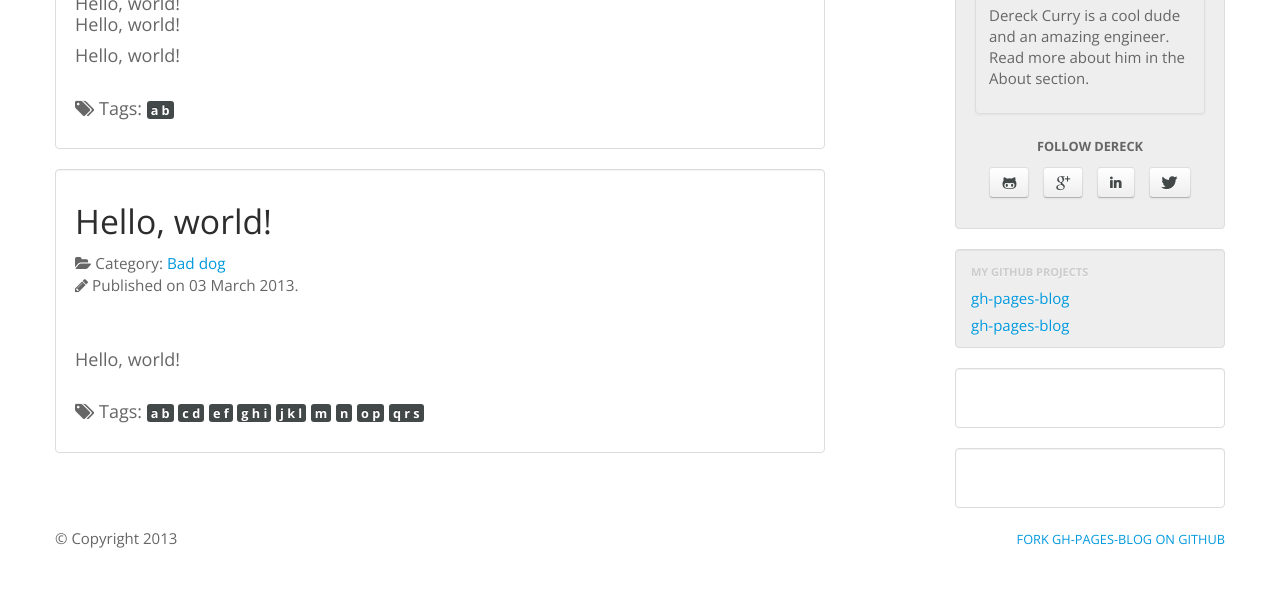
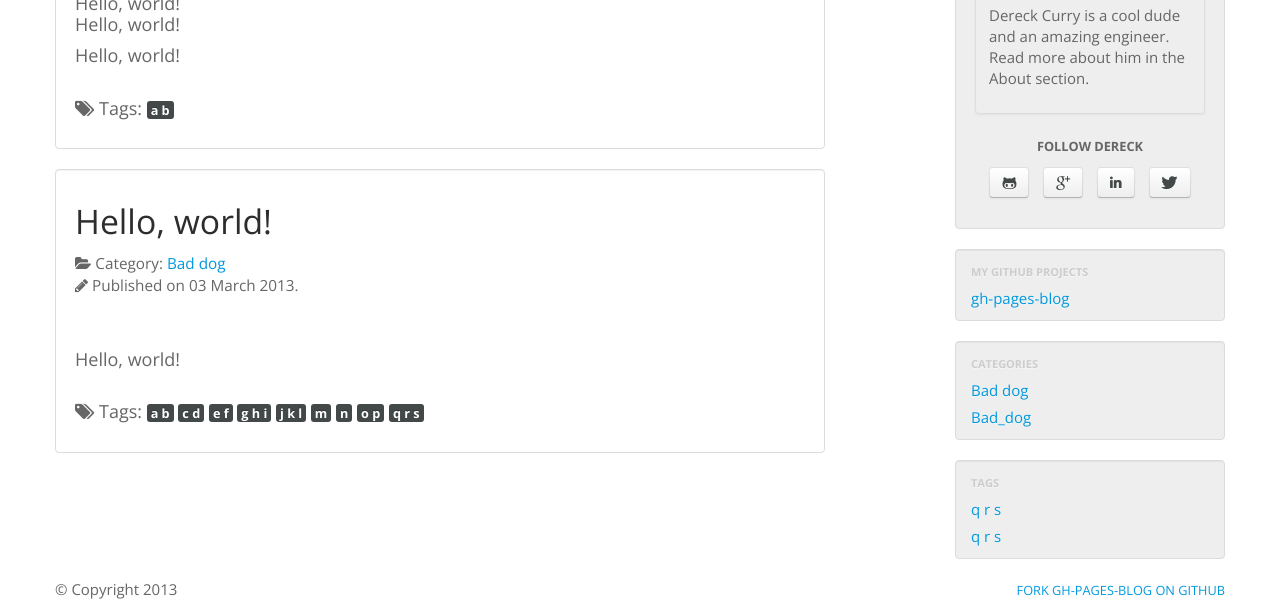
Before and after one commit to thedereck/thedereck.github.com, a Jekyll site: the page built from index.html, in a window 1280 px wide, cut to the strip 292-900 px from the top of the page. Built offline with Jekyll 4.4.1, drawn with Linux system fonts in a browser that asks for light colours.

Commit message:
Categories And Tags NavLinks

```diff
--- a/_config.yml
+++ b/_config.yml
@@ -68,9 +68,6 @@ github_projects :
   - project :
     name : gh-pages-blog
     url : https://github.com/thedereck/gh-pages-blog
-  - project :
-    name : gh-pages-blog
-    url : https://github.com/thedereck/gh-pages-blog
 
 bootstrap:
   css : spacelab.bootstrap.min.css
--- a/_includes/body/sections/categories.html
+++ b/_includes/body/sections/categories.html
@@ -1,2 +1,35 @@
-<div class="well-outline">
+{% if site.categories.size > 0 %}
+
+{% capture category_names %}
+	{% for c in site.categories %}
+		{{ c[0] | replace: ' ', '___' }}
+	{% endfor %}
+{% endcapture %}
+
+{% capture sorted_category_names %}
+	{{ category_names | split:' ' | sort | join:' ' }}
+{% endcapture %}
+
+{% capture number_of_categories %}
+	{{ sorted_category_names | number_of_words }}
+{% endcapture %}
+
+<div class="well" style="padding: 8px 0;">
+	<ul class="nav nav-list">
+		<li class="nav-header">Categories</li>
+{% assign prev_category = '' %}
+{% for i in (1..number_of_categories) %}
+	{% capture category %}{{ sorted_category_names | truncatewords:i | remove:'...' | split:' ' | last | downcase }}{% endcapture %}
+	{% if prev_category != category %}
+		{% assign prev_category = category %}
+		<li>
+			<a href="{{ site.url }}/category.html?category={{ category }}">
+				{{ category | replace: '___', ' ' | capitalize }}
+			</a>
+		</li>
+	{% endif %}
+{% endfor %}
+	</ul>
 </div>
+
+{% endif %}
--- a/_includes/body/sections/tags.html
+++ b/_includes/body/sections/tags.html
@@ -1,2 +1,35 @@
-<div class="well-outline">
+{% if site.tags.size > 0 %}
+
+{% capture tag_names %}
+	{% for t in site.tags %}
+		{{ t[0] | replace: ' ', '___' }}
+	{% endfor %}
+{% endcapture %}
+
+{% capture sorted_tag_names %}
+	{{ tag_names | split:' ' | sort | join:' ' }}
+{% endcapture %}
+
+{% capture number_of_tags %}
+	{{ sorted_tag_names | number_of_words }}
+{% endcapture %}
+
+<div class="well" style="padding: 8px 0;">
+	<ul class="nav nav-list">
+		<li class="nav-header">Tags</li>
+{% assign prev_category = '' %}
+{% for i in (1..number_of_categories) %}
+	{% capture category %}{{ sorted_category_names | truncatewords:i | remove:'...' | split:' ' | last | downcase }}{% endcapture %}
+	{% if prev_category != category %}
+		{% assign prev_category = category %}
+			<li>
+				<a href="{{ site.url }}/tag.html?tag={{ tag }}">
+					{{ tag | replace: '___', ' ' }}
+				</a>
+			</li>
+		{% endif %}
+{% endfor %}
+	</ul>
 </div>
+
+{% endif %}
```
